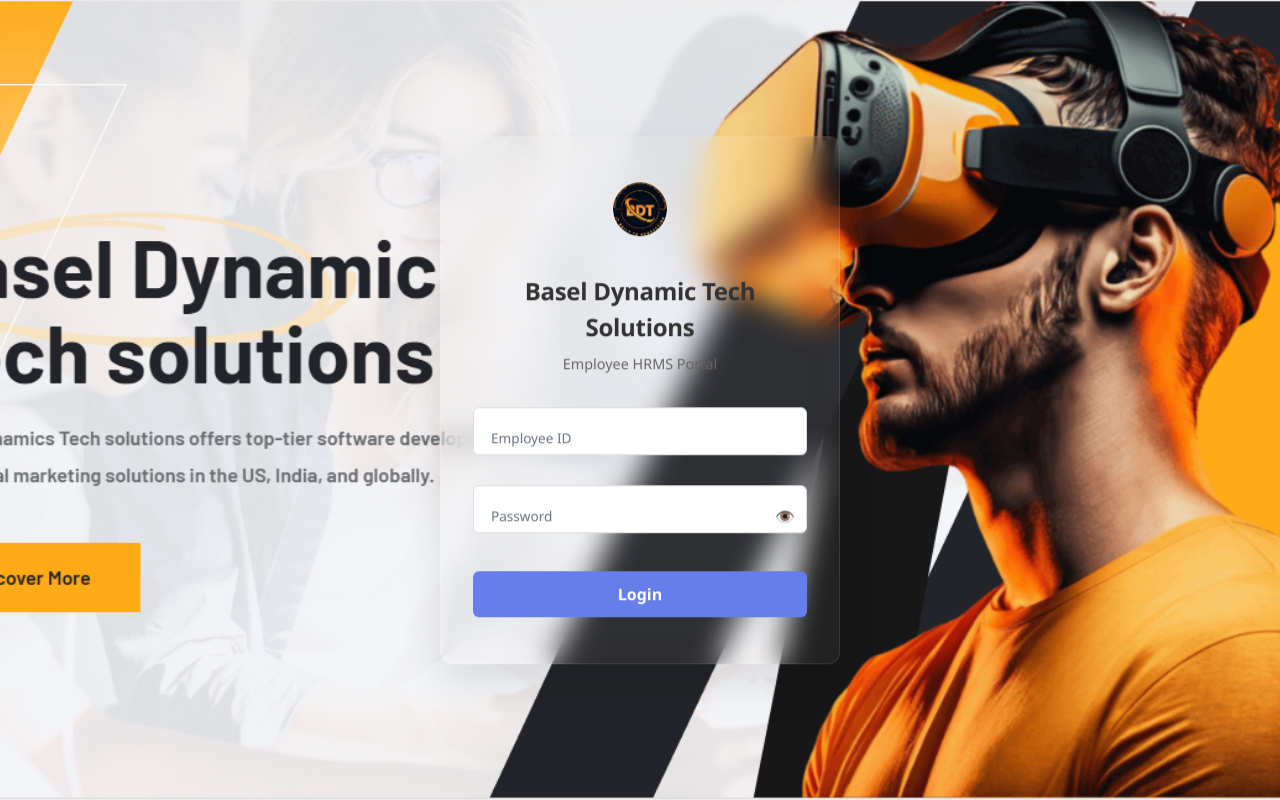
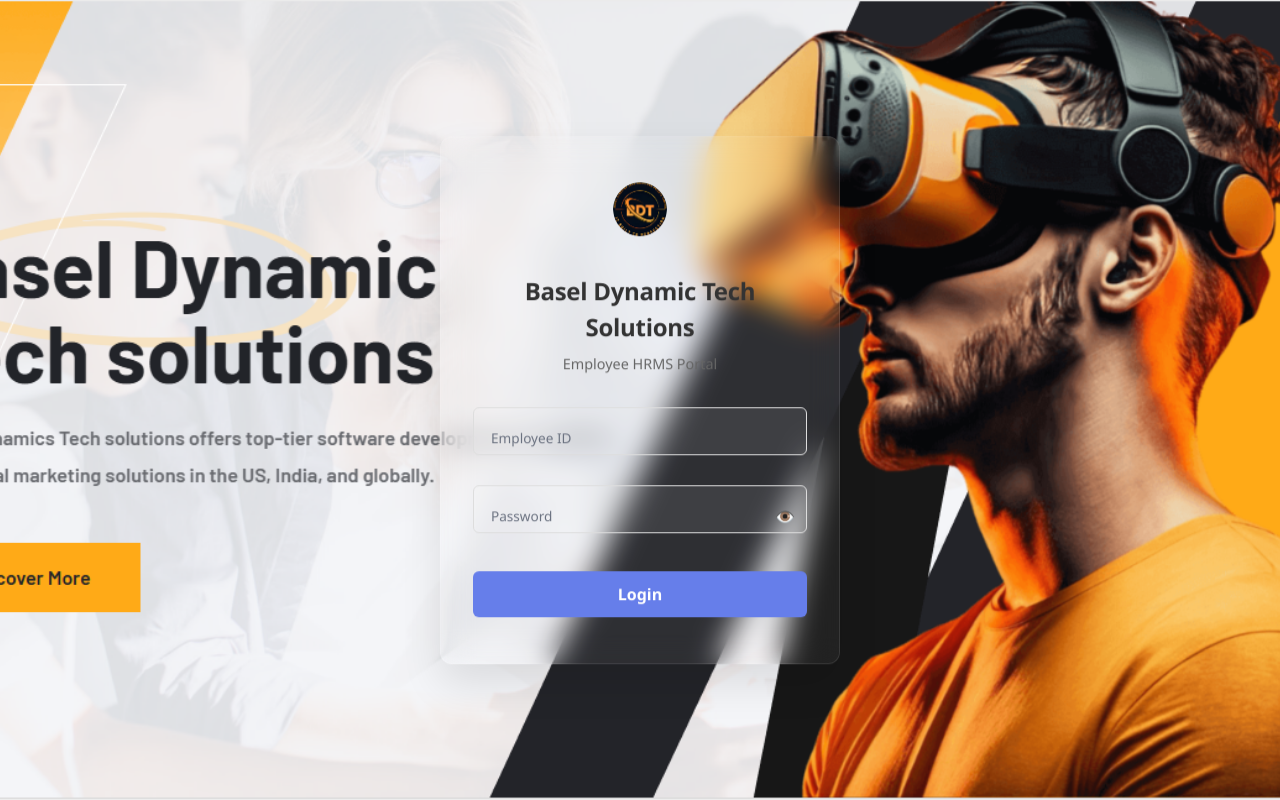
Before and after one commit to PaluruSubbaNarasaiah/bdts-hrms, a React (Vite) app: page / in a window 1280 px wide. Built offline with nearby package versions, Linux system fonts and the light colour scheme.

Commit message:
login input

```diff
--- a/src/components/Login.css
+++ b/src/components/Login.css
@@ -88,7 +88,7 @@
   font-weight: 500;
   letter-spacing: 0.2px;
 
-  background: #ffffff;
+  /* background: #818181; */
   color: #6f727a;
   border: 1px solid #e5e7eb;
 
@@ -113,7 +113,6 @@
   top: 50%;
   left: 12px;
   transform: translateY(-50%);
-  background: #ffffff;
   padding: 0 6px;
   font-size: 0.85rem;
   color: #6b7280;
```
